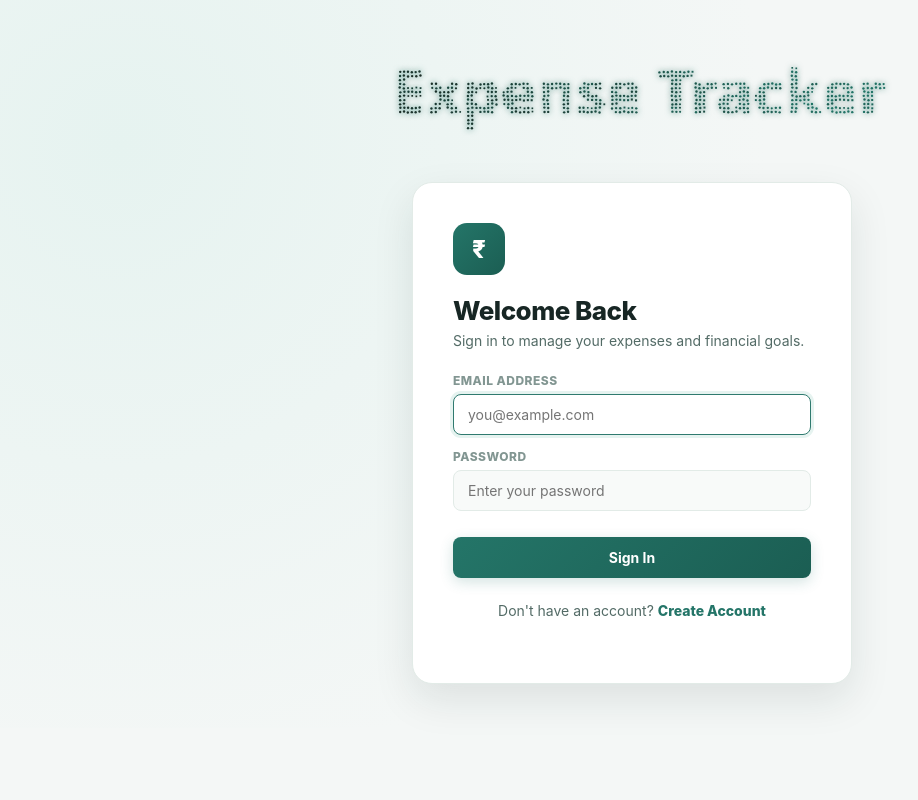
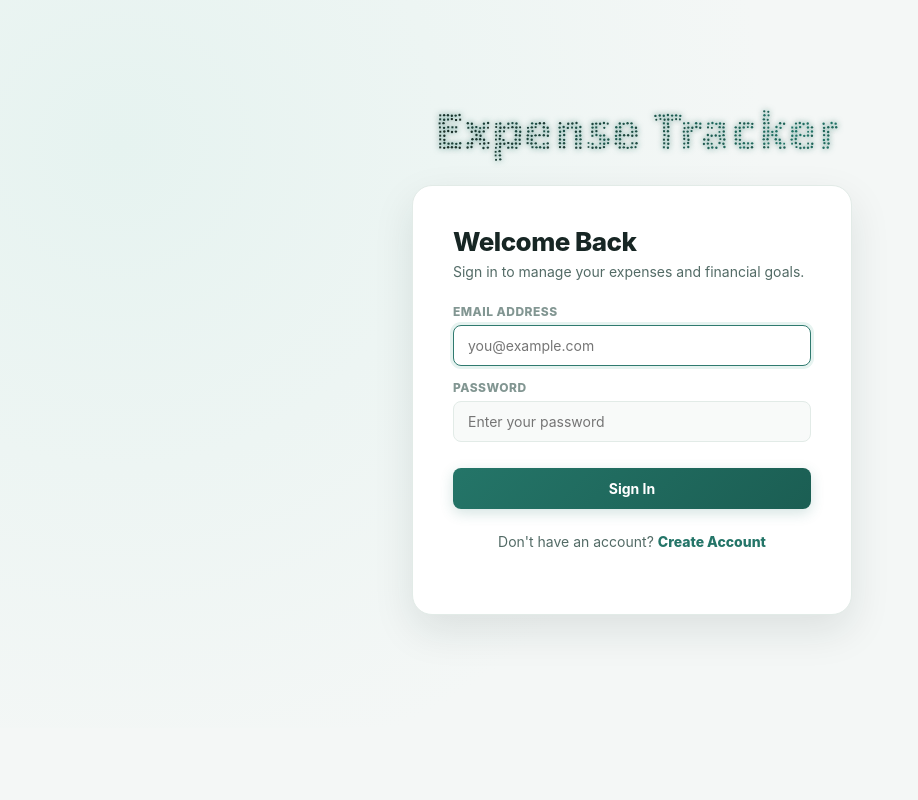
Before and after one commit to aarushipujari/ExpenseTracker, a Flask app: page /login in a window 1280 px wide. Shown: the whole page, without its empty margins (8-926 px from the left). Run offline with Flask 2, Linux system fonts and the light colour scheme.

Commit message:
Remove rupee icon and reduce vertical spacing between particle text and login card

```diff
--- a/static/particle-text.css
+++ b/static/particle-text.css
@@ -3,7 +3,7 @@
   display: block;
   width: 100%;
   height: 100%;
-  min-height: 140px;
+  min-height: 60px;
   overflow: hidden;
   touch-action: none;
   isolation: isolate;
--- a/templates/login.html
+++ b/templates/login.html
@@ -31,9 +31,9 @@
       {% endif %}
     {% endwith %}
 
-    <div class="auth-wrapper" style="flex-direction: column; justify-content: center; gap: 8px; padding-top: 20px; padding-bottom: 40px;">
+    <div class="auth-wrapper" style="flex-direction: column; justify-content: center; gap: 6px; padding: 20px 20px 40px;">
         <!-- INTERACTIVE PARTICLE TEXT HERO (REACT BITS) -->
-        <div style="width: 100%; max-width: 540px; height: 150px; position: relative;">
+        <div style="width: 100%; max-width: 440px; height: 85px; position: relative;">
             <div id="particleTextContainer" class="particle-text" style="width: 100%; height: 100%;">
                 <canvas class="particle-text__canvas"></canvas>
                 <span class="particle-text__sr">Expense Tracker</span>
@@ -42,7 +42,6 @@
 
         <!-- AUTH CARD -->
         <div class="auth-card">
-            <div class="auth-logo">₹</div>
             <h1>Welcome Back</h1>
             <p>Sign in to manage your expenses and financial goals.</p>
 
```
